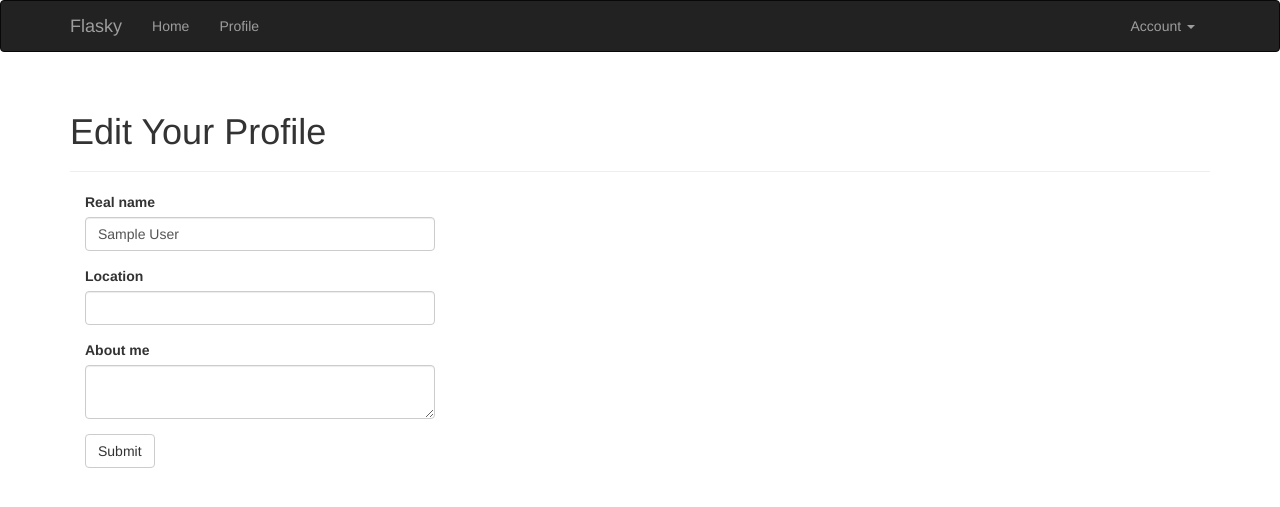
After one commit to xinqiu/Flask-Web, a Flask app: page /edit-profile in a window 1280 px wide. The commit adds this page. Shown: the top 507 px of the page. Run offline with Flask 2, Linux system fonts and the light colour scheme; the visitor is signed in with stand-in values (Sample User, id 1); data comes from the database, SQL or seed files in the repository; some libraries are stand-ins or nearby versions.

Commit message:
慢慢啃第10章节，源码比书好看

```diff
--- a/app/auth/views.py
+++ b/app/auth/views.py
@@ -58,11 +58,12 @@ def confirm(token):
 
 @auth.before_app_request
 def before_request():
-    if current_user.is_authenticated \
-            and not current_user.confirmed \
-            and request.endpoint[:5] != 'auth.' \
-            and request.endpoint != 'static':
-        return redirect(url_for('auth.unconfirmed'))
+    if current_user.is_authenticated:
+        current_user.ping()
+        if not current_user.confirmed \
+                and request.endpoint[:5] != 'auth.' \
+                and request.endpoint != 'static':
+            return redirect(url_for('auth.unconfirmed'))
 
 
 @auth.route('/unconfirmed')
--- a/app/main/__init__.py
+++ b/app/main/__init__.py
@@ -3,3 +3,9 @@ from flask import Blueprint
 main = Blueprint('main', __name__)
 
 from . import views, errors
+from ..models import Permission
+
+
+@main.app_context_processor
+def inject_permissions():
+    return dict(Permission=Permission)
--- a/app/main/forms.py
+++ b/app/main/forms.py
@@ -1,7 +1,33 @@
 from flask.ext.wtf import Form
-from wtforms import StringField, SubmitField
-from wtforms.validators import DataRequired
+from wtforms import StringField, SubmitField, TextAreaField ,\
+    BooleanField, SelectField
+from wtforms.validators import DataRequired, Length, Email, Regexp
+from wtforms import ValidationError
+from ..models import Role, User
+
 
 class NameForm(Form):
     name = StringField('What is your name?', validators=[DataRequired()])
     submit = SubmitField('Submit')
+
+
+class EditProfileForm(Form):
+    name = StringField('Real name', validators=[Length(0, 64)])
+    location = StringField('Location', validators=[Length(0, 64)])
+    about_me = TextAreaField('About me')
+    submit = SubmitField('Submit')
+
+
+class EditProfileAdminForm(Form):
+    email = StringField('Email', validators=[DataRequired(),
+                                             Length(1, 64), Email()])
+    username = StringField('Username', validators=[
+        DataRequired(), Length(1,64), Regexp('^[A-Za-z][A-Za-z0-9_.]*$', 0,
+                                             'Usernames must have only letters, '
+                                             'numbers, dots or underscores')])
+    confirmed = BooleanField('Confirmed')
+    role = SelectField('Role', coerce=int)
+    name = StringField('Real name', validators=[Length(0, 64)])
+    location = StringField('Location', validators=[Length(0, 64)])
+    about_me = TextAreaField('About me')
+    submit = SubmitField('Submit')
--- a/app/main/views.py
+++ b/app/main/views.py
@@ -1,29 +1,41 @@
-from datetime import datetime
-from flask import render_template, session, redirect, url_for, current_app
+from flask import render_template, abort, flash, url_for, redirect
+from flask.ext.login import login_required, current_user
+from . import main
+from ..models import User, Role
+from .forms import EditProfileForm,EditProfileAdminForm
+from ..decorators import admin_require
+from .. import db
 
-from . import main
-from .forms import NameForm
-from .. import db
-from ..models import User
-from ..email import send_email
 
 @main.route('/', methods=['GET', 'POST'])
 def index():
-    form = NameForm()
+
+    return render_template('index.html')
+
+
+@main.route('/user/<username>')
+def user(username):
+    '''
+    user = User.query.filter_by(username=username).first_or_404()
+    '''
+    user = User.query.filter_by(username=username).first()
+    if user is None:
+        abort(404)
+    return render_template('user.html', user=user)
+
+
+@main.route('/edit-profile', methods=['GET', 'POST'])
+@login_required
+def edit_profile():
+    form = EditProfileForm()
     if form.validate_on_submit():
-        user = User.query.filter_by(username=form.name.data).first()
-        if user is None:
-            user = User(username = form.name.data)
-            db.session.add(user)
-            session['known'] = False
-            if current_app.config['FLASKY_ADMIN']:
-                send_email(current_app.config['FLASKY_ADMIN'], 'New User',
-                           'mail/new_user', user=user)
-        else:
-            session['known'] = True
-        session['name'] = form.name.data
-        return redirect(url_for('.index'))
-    return render_template('index.html',
-                           form=form, name=session.get('name'),
-                           known=session.get('known', False),
-                           current_time=datetime.utcnow())
+        current_user.name = form.name.data
+        current_user.location = form.location.data
+        current_user.about_me = form.about_me.data
+        db.session.add(current_user)
+        flash('You profile has been updated.')
+        return redirect(url_for('.user', username=current_user.username))
+    form.name.data = current_user.name
+    form.location.data = current_user.location
+    form.about_me.data = current_user.about_me
+    return render_template('edit_profile.html', form=form)
--- a/app/models.py
+++ b/app/models.py
@@ -1,8 +1,9 @@
 from . import db, login_manager
 from werkzeug.security import generate_password_hash, check_password_hash
-from flask.ext.login import UserMixin
+from flask.ext.login import UserMixin, AnonymousUserMixin
 from flask import current_app
 from itsdangerous import TimedJSONWebSignatureSerializer as Serializer
+from datetime import datetime
 
 class Permission:
     FOLLOW = 0x01
@@ -53,6 +54,11 @@ class User(UserMixin, db.Model):
     role_id = db.Column(db.Integer, db.ForeignKey('roles.id'))
     password_hash = db.Column(db.String(128))
     confirmed = db.Column(db.Boolean, default=False)
+    name = db.Column(db.String(64))
+    location = db.Column(db.String(64))
+    about_me = db.Column(db.Text())
+    member_since = db.Column(db.DateTime(), default=datetime.utcnow)
+    last_seen = db.Column(db.DateTime(), default=datetime.utcnow)
 
     def __init__(self, **kwargs):
         super(User, self).__init__(**kwargs)
@@ -130,6 +136,29 @@ class User(UserMixin, db.Model):
         db.session.add(self)
         return True
 
+    def can(self, permissions):
+        return self.role is not None and \
+               (self.role.permissions & permissions) == permissions
+
+    def is_administrator(self):
+        return self.can(Permission.ADMINSITER)
+
+    def ping(self):
+        self.last_seen = datetime.utcnow()
+        db.session.add(self)
+
+
+class AnonymousUser(AnonymousUserMixin):
+    def can(self, permissions):
+        return False
+
+    def is_administrator(self):
+        return False
+
+
+login_manager.anonymous_user = AnonymousUser
+
+
 @login_manager.user_loader
 def load_user(user_id):
     return User.query.get(int(user_id))
--- a/app/templates/base.html
+++ b/app/templates/base.html
@@ -26,6 +26,9 @@
         <div class="navbar-collapse collapse">
             <ul class="nav navbar-nav">
                 <li><a href="{{ url_for('main.index') }}">Home</a></li>
+                {% if current_user.is_authenticated %}
+                <li><a href="{{ url_for('main.user', username=current_user.username) }}">Profile</a></li>
+                {% endif %}
             </ul>
             <ul class="nav navbar-nav navbar-right">
                 {% if current_user.is_authenticated %}
@@ -62,5 +65,4 @@
 {% block scripts %}
 {{ super() }}
 {{ moment.include_moment() }}
-{{ moment.lang('zh-cn') }}
 {% endblock %}
--- /dev/null
+++ b/app/templates/edit_profile.html
@@ -0,0 +1,13 @@
+{% extends "base.html" %}
+{% import "bootstrap/wtf.html" as wtf %}
+
+{% block title %}Flasky - Edit Profile{% endblock %}
+
+{% block page_content %}
+<div class="page-header">
+    <h1>Edit Your Profile</h1>
+</div>
+<div class="col-md-4">
+    {{ wtf.quick_form(form) }}
+</div>
+{% endblock %}
--- a/manage.py
+++ b/manage.py
@@ -1,7 +1,7 @@
 # -*- coding: utf-8 -*-
 import os
 from app import create_app, db
-from app.models import User, Role
+from app.models import User, Role, Permission
 from flask.ext.script import Manager, Shell
 from flask.ext.migrate import Migrate, MigrateCommand
 
@@ -11,7 +11,7 @@ migrate = Migrate(app, db)
 
 
 def make_shell_context():
-    return dict(app=app, db=db, User=User, Role=Role)
+    return dict(app=app, db=db, User=User, Role=Role, Permission=Permission)
 manager.add_command("shell", Shell(make_context=make_shell_context))
 manager.add_command('db', MigrateCommand)
 
```
Also changed, not shown: app/decorators.py (added, +20 -0 lines), app/templates/403.html (added, +9 -0 lines), app/templates/user.html (+25 -2 lines), migrations/versions/6092e7d0483_initial_migration.py (renamed from migrations/versions/375d9122a099_initial_migration.py, +8 -3 lines), tests/test_user_model.py (+33 -1 lines), data-dev.sqlite, data-test.sqlite (deleted), 1 other file.
